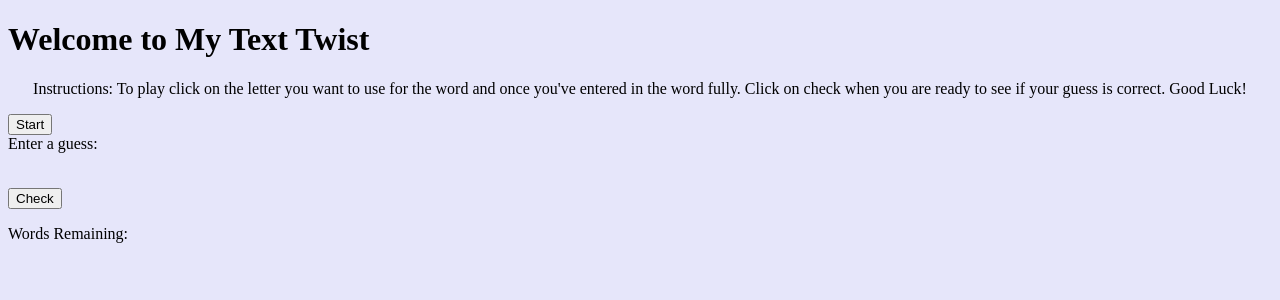
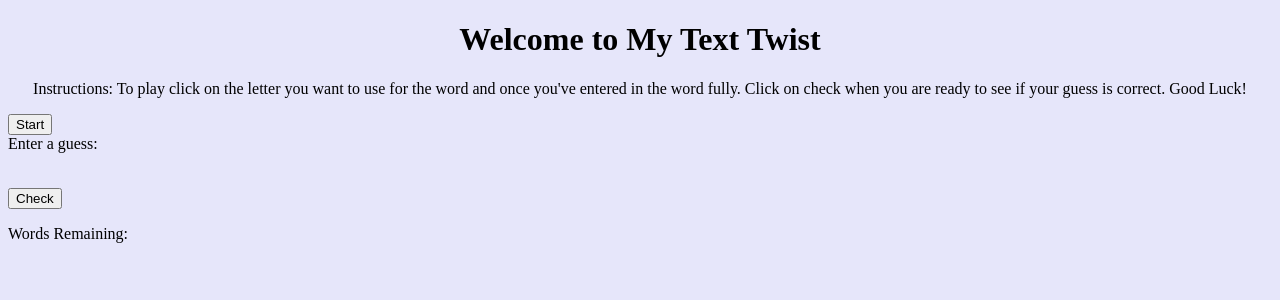
Before and after one commit to emevans2020/CISC472texttwist, a PHP site: page / in a window 1280 px wide. Shown: the top 300 px of the page. Run offline with PHP 8.4, Linux system fonts and the light colour scheme; some libraries are stand-ins or nearby versions.

Commit message:
working on making it look good

```diff
--- a/index.css
+++ b/index.css
@@ -1,4 +1,4 @@
-#page-header{
+#welcome{
 	text-align: center;
 	color: black;
 }
@@ -10,6 +10,7 @@
 .rack > button{
 	height: 50px;
 	width: 50px;
+	text-size-adjust: inherit;
 	text-align: center;
 	font-size: 12px;
 	border-radius: 8px;
--- a/index.html
+++ b/index.html
@@ -12,7 +12,7 @@
   </head>
 	  <body>
 		  <div class="main">
-			  <h1 class="page-header text-center">Welcome to My Text Twist</h1>
+			  <h1 id = "welcome" class="page-header text-center">Welcome to My Text Twist</h1>
 			  <p id="instructions">Instructions: To play click on the letter you want to use
 				  for the word and once you've entered in the word fully. Click on check when you
 				  are ready to see if your guess is correct. Good Luck!
```
